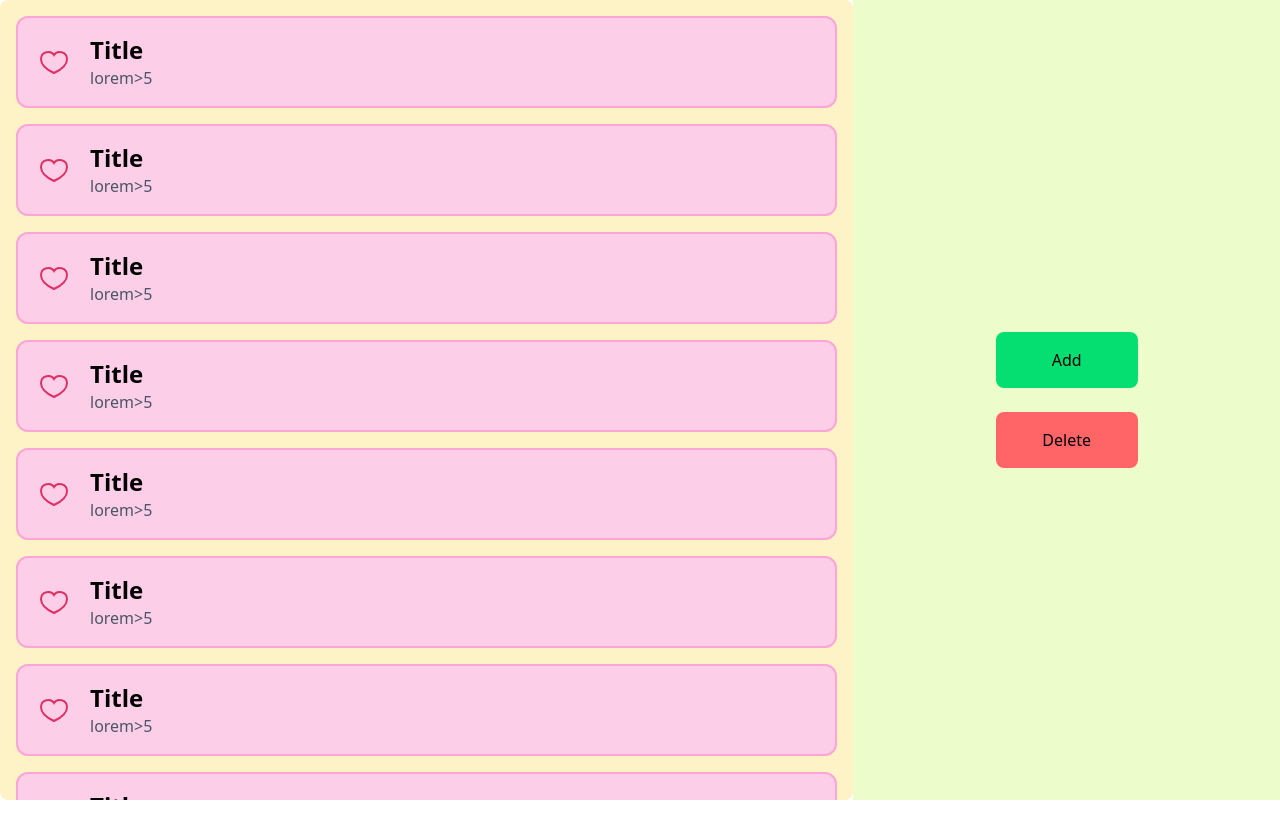
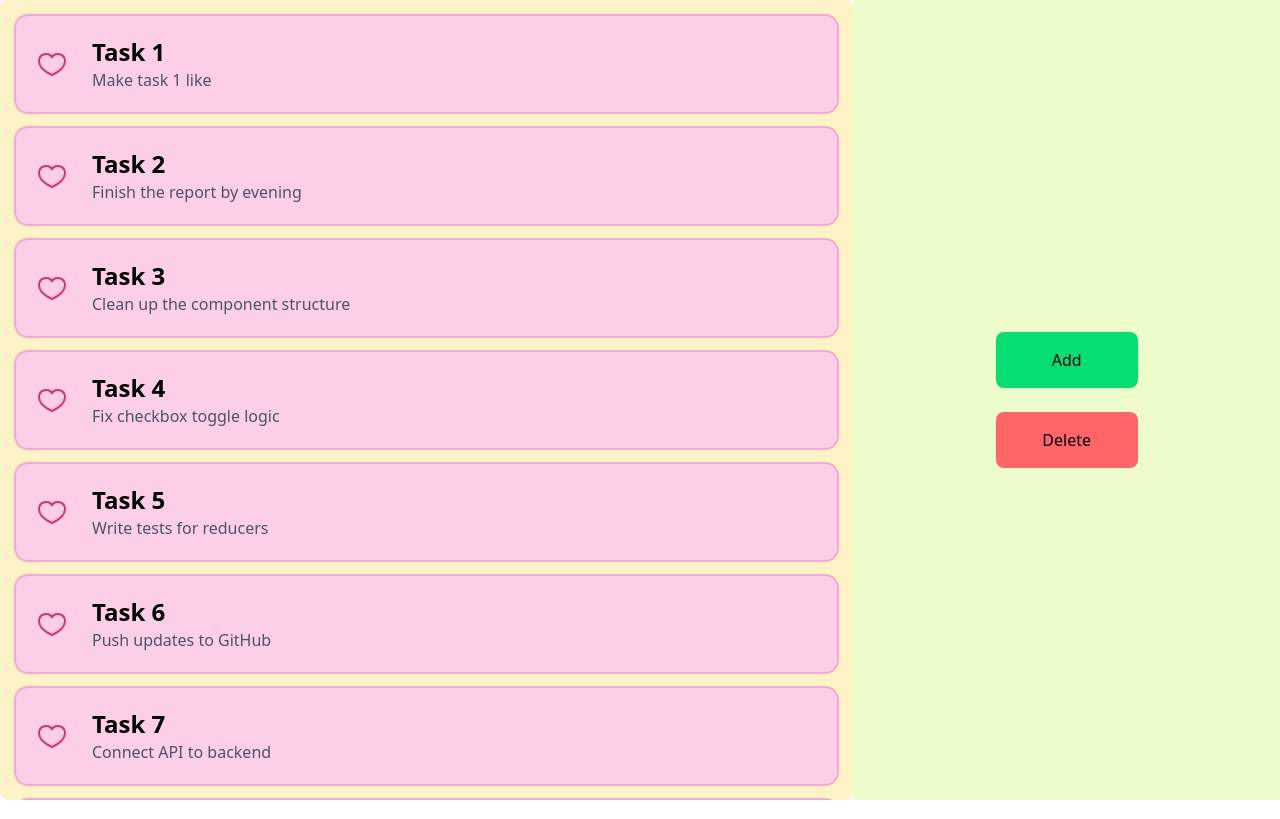
Before and after one commit to ClownAmoe/ToDoList, a Next.js app: page / in a window 1280 px wide. Built offline with nearby package versions, Linux system fonts and the light colour scheme; no server answers; data requests are answered from the project's data file.

Commit message:
started adding pages for every task, added redux to project, fixed inputs

```diff
--- a/db.json
+++ b/db.json
@@ -1,54 +1,64 @@
 {
   "tasks": [
     {
-      "id": 1,
+      "id": "1",
       "title": "Task 1",
-      "description": "Make task 1 like"
+      "description": "Make task 1 like",
+      "isDone": false
     },
     {
-      "id": 2,
+      "id": "2",
       "title": "Task 2",
-      "description": "Finish the report by evening"
+      "description": "Finish the report by evening",
+      "isDone": false
     },
     {
-      "id": 3,
+      "id": "3",
       "title": "Task 3",
-      "description": "Clean up the component structure"
+      "description": "Clean up the component structure",
+      "isDone": false
     },
     {
-      "id": 4,
+      "id": "4",
       "title": "Task 4",
-      "description": "Fix checkbox toggle logic"
+      "description": "Fix checkbox toggle logic",
+      "isDone": false
     },
     {
-      "id": 5,
+      "id": "5",
       "title": "Task 5",
-      "description": "Write tests for reducers"
+      "description": "Write tests for reducers",
+      "isDone": false
     },
     {
-      "id": 6,
+      "id": "6",
       "title": "Task 6",
-      "description": "Push updates to GitHub"
+      "description": "Push updates to GitHub",
+      "isDone": false
     },
     {
-      "id": 7,
+      "id": "7",
       "title": "Task 7",
-      "description": "Connect API to backend"
+      "description": "Connect API to backend",
+      "isDone": false
     },
     {
-      "id": 8,
+      "id": "8",
       "title": "Task 8",
-      "description": "Deploy app to Vercel"
+      "description": "Deploy app to Vercel",
+      "isDone": false
     },
     {
-      "id": 9,
+      "id": "9",
       "title": "Task 9",
-      "description": "Refactor Redux store"
+      "description": "Refactor Redux store",
+      "isDone": false
     },
     {
-      "id": 10,
+      "id": "10",
       "title": "Task 10",
-      "description": "Update styling for mobile view"
+      "description": "Update styling for mobile view",
+      "isDone": false
     }
   ]
 }
--- /dev/null
+++ b/src/app/tasks/[id]/page.tsx
@@ -0,0 +1,12 @@
+type TaskPageProps = {
+  params: { id: string };
+};
+
+export default async function TaskPage({ params }: TaskPageProps) {
+  const { id } = await params;
+  return (
+    <div>
+      <h1>hello {id}</h1>
+    </div>
+  );
+}
--- a/src/components/checkbox/checkbox.tsx
+++ b/src/components/checkbox/checkbox.tsx
@@ -1,10 +1,9 @@
 "use client";
 import { useState } from "react";
 import Image from "next/image";
+import { CheckboxProps } from "./type";
 
-export default function Checkbox() {
-  const [isChecked, setIsChecked] = useState<boolean>(false);
-
+export default function Checkbox(props: CheckboxProps) {
   const icon = (
     <div className="relative w-10 h-10">
       <Image
@@ -20,7 +19,7 @@ export default function Checkbox() {
         width={40}
         alt=""
         className={`contain duration-300 transition-opacity  absolute ${
-          isChecked ? "opacity-100" : "opacity-0"
+          props.checked ? "opacity-100" : "opacity-0"
         }`}
       />
     </div>
@@ -29,9 +28,9 @@ export default function Checkbox() {
     <label className="inline-flex items-center cursor-pointer">
       <input
         type="checkbox"
-        className="sr-only peer"
-        checked={isChecked}
-        onChange={() => setIsChecked((prev) => !prev)}
+        className="absolut peer hidden"
+        checked={props.checked}
+        onChange={props.onChange}
       />
       {icon}
     </label>
--- a/src/components/checkbox/type.ts
+++ b/src/components/checkbox/type.ts
@@ -1,3 +1,4 @@
 export type CheckboxProps = {
-  isDone: boolean;
+  checked: boolean;
+  onChange: () => void;
 };
--- a/src/components/layout/layout.tsx
+++ b/src/components/layout/layout.tsx
@@ -1,22 +1,28 @@
+"use client";
+import { useDispatch, useSelector } from "react-redux";
 import Task from "../task/task";
-
+import { AppDispatch, RootState } from "@/state/store";
+import { useEffect } from "react";
+import { setTaskAsync, TaskProp } from "@/state/task/taskSlice";
 export default function Layout() {
+  const tasks = useSelector((state: RootState) => state.task.tasks);
+  const dispatch = useDispatch<AppDispatch>();
+  useEffect(() => {
+    dispatch(setTaskAsync());
+  }, []);
   return (
     <div className="h-lvh w-2/3 flex-col bg-amber-100 rounded-lg flex items-center justify-start p-4 gap-4 overflow-y-auto scrollbar scrollbar-thumb-sky-300 scrollbar-thumb-rounded scrollbar-track-amber-200">
-      <Task title={"Title"} description={"lorem>5"} isDone={false} />
-
-      <Task title={"Title"} description={"lorem>5"} isDone={false} />
-      <Task title={"Title"} description={"lorem>5"} isDone={false} />
-
-      <Task title={"Title"} description={"lorem>5"} isDone={false} />
-
-      <Task title={"Title"} description={"lorem>5"} isDone={false} />
-
-      <Task title={"Title"} description={"lorem>5"} isDone={false} />
-
-      <Task title={"Title"} description={"lorem>5"} isDone={false} />
-
-      <Task title={"Title"} description={"lorem>5"} isDone={false} />
+      {tasks.map((task: TaskProp) => {
+        return (
+          <Task
+            id={task.id}
+            title={task.title}
+            description={task.description}
+            isDone={task.isDone}
+            key={task.id}
+          />
+        );
+      })}
     </div>
   );
 }
--- a/src/components/task/task.tsx
+++ b/src/components/task/task.tsx
@@ -1,14 +1,32 @@
+import { useEffect, useState } from "react";
+import Link from "next/link";
 import Checkbox from "../checkbox/checkbox";
 import { TaskProps } from "./type";
+import { changeChecked, TaskProp } from "@/state/task/taskSlice";
+import { useDispatch } from "react-redux";
+import { AppDispatch } from "@/state/store";
 
 export default function Task(props: TaskProps) {
+  const [checked, setChecked] = useState(props.isDone);
+  const dispatch = useDispatch<AppDispatch>();
+  useEffect(() => {
+    const updatedTask: TaskProp = { ...props, isDone: checked };
+    dispatch(changeChecked(updatedTask));;
+  }, [checked]);
+
   return (
-    <div className="w-full h-28 p-4 bg-pink-200 rounded-xl flex items-center gap-4 border-pink-300 border-2 z-0">
-      <Checkbox />
-      <div>
-        <h1 className="text-2xl font-bold">{props.title}</h1>
-        <p className="text-gray-600">{props.description}</p>
-      </div>
+    <div
+      className={`w-full h-28 p-4 rounded-xl flex items-center gap-4 ring-2 z-0 transition-all duration-500
+        ${checked ? "bg-gray-400 opacity-50" : "bg-pink-200 ring-pink-300"}
+      `}
+    >
+      <Checkbox checked={checked} onChange={() => setChecked(!checked)} />
+      <Link href={`/tasks/${props.id}`} className="cursor-pointer w-full p-1">
+        <div>
+          <h1 className="text-2xl font-bold">{props.title}</h1>
+          <p className="text-gray-600">{props.description}</p>
+        </div>
+      </Link>
     </div>
   );
 }
--- a/src/components/task/type.ts
+++ b/src/components/task/type.ts
@@ -1,4 +1,5 @@
 export type TaskProps = {
+  id: number;
   title: string;
   description: string;
   isDone: boolean;
--- a/src/state/task/taskSlice.ts
+++ b/src/state/task/taskSlice.ts
@@ -1,13 +1,14 @@
 import { createAsyncThunk, createSlice, PayloadAction } from "@reduxjs/toolkit";
-
-type Task = {
+import axios from "axios";
+export type TaskProp = {
+  id: number;
   title: string;
   description: string;
   isDone: boolean;
 };
 
 type TaskState = {
-  tasks: Task[];
+  tasks: TaskProp[];
 };
 
 const initialState: TaskState = {
@@ -18,19 +19,60 @@ const taskSlice = createSlice({
   name: "task",
   initialState,
   reducers: {
-    setTask: (state, action: PayloadAction<Task[]>) => {
-      state.tasks = action.payload;
-    },
+    // setTask: (state, action: PayloadAction<Task[]>) => {
+    //   state.tasks = action.payload;
+    // },
+  },
+  extraReducers: (builder) => {
+    builder
+      .addCase(
+        setTaskAsync.fulfilled,
+        (state, action: PayloadAction<TaskProp[]>) => {
+          state.tasks = action.payload;
+        }
+      )
+      .addCase(
+        changeChecked.fulfilled,
+        (state, action: PayloadAction<TaskProp>) => {
+          const item = state.tasks.find((x) => x.id === action.payload.id);
+          if (item) {
+            item.isDone = action.payload.isDone;
+          }
+        }
+      );
   },
 });
 
-export const setTaskAsync = createAsyncThunk(
-    "task/setTaskAsync",
-    async (state, action) => {
+export const setTaskAsync = createAsyncThunk<
+  TaskProp[],
+  void,
+  { rejectValue: string }
+>("task/setTaskAsync", async (_, thunkAPI) => {
+  try {
+    const resp = await axios.get<TaskProp[]>("http://localhost:3000/tasks");
+    return resp.data;
+  } catch (e: any) {
+    console.log(e);
+    return thunkAPI.rejectWithValue("Error" + e);
+  }
+});
 
-    }
-)
-
-export const { setTask } = taskSlice.actions;
+export const changeChecked = createAsyncThunk<
+  TaskProp,
+  TaskProp,
+  { rejectValue: string }
+>("task/changeChecked", async (updatedTask, thunkAPI) => {
+  try {
+    const resp = await axios.put<TaskProp>(
+      `http://localhost:3000/tasks/${updatedTask.id}`,
+      updatedTask
+    );
+    return resp.data;
+  } catch (e: any) {
+    console.log(e);
+    return thunkAPI.rejectWithValue("Error" + e);
+  }
+});
+// export const { setTask } = taskSlice.actions;
 
 export default taskSlice.reducer;
```
